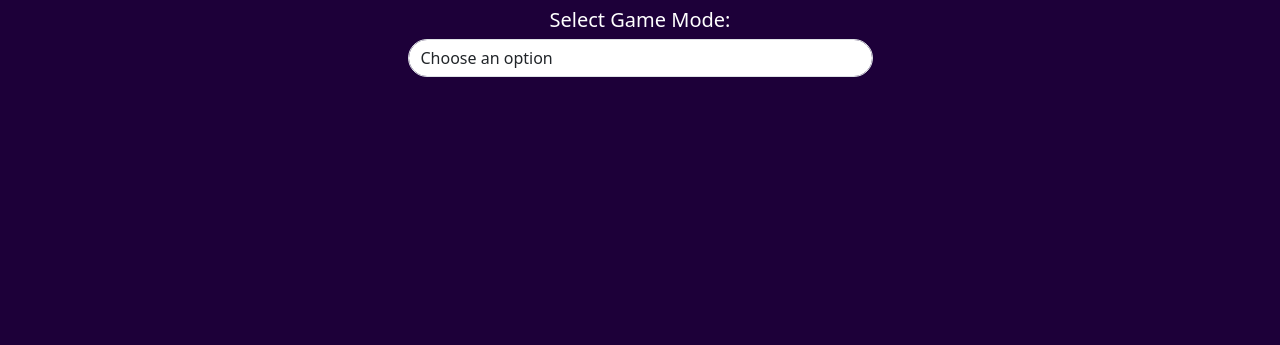
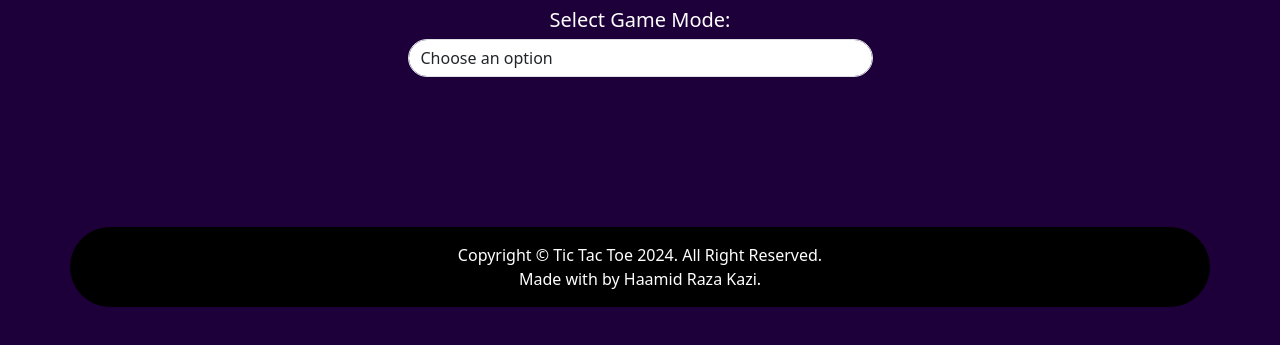
Before and after one commit to Haamidraza03/PRODIGY_WD_03, a plain HTML site: page index.html in a window 1280 px wide. Shown: the part 127-472 px from the top of the page. Drawn offline with nearby package versions, Linux system fonts and the light colour scheme.

Commit message:
add footer

```diff
--- a/index.html
+++ b/index.html
@@ -22,6 +22,18 @@
         <center><div class="board p-3 mt-5 shadow rounded-5 justify-content-center col-md-5" style="display: none;">
             <!-- Game board will be displayed here -->
         </div></center>
+        <!-- footer starts  -->
+    <div class="row rounded-pill justify-content-center text-center py-3 bg-black text-white" style="margin-top: 150px;">
+        <footer class="footer">
+            <div>
+                Copyright &#169; Tic Tac Toe 2024. All Right Reserved.
+            </div>
+            <div>
+              Made with <i class="bi bi-heart-fill"></i> by <a href="https://hrk03.vercel.app" target="_blank" class="text-white" style="text-decoration: none;">Haamid Raza Kazi</a>.
+            </div>
+        </footer>
+      </div>
+      <!-- footer ends  -->
     </div>
     <!-- Bootstrap JS and jQuery -->
     <script src="https://code.jquery.com/jquery-3.5.1.slim.min.js"></script>
```
